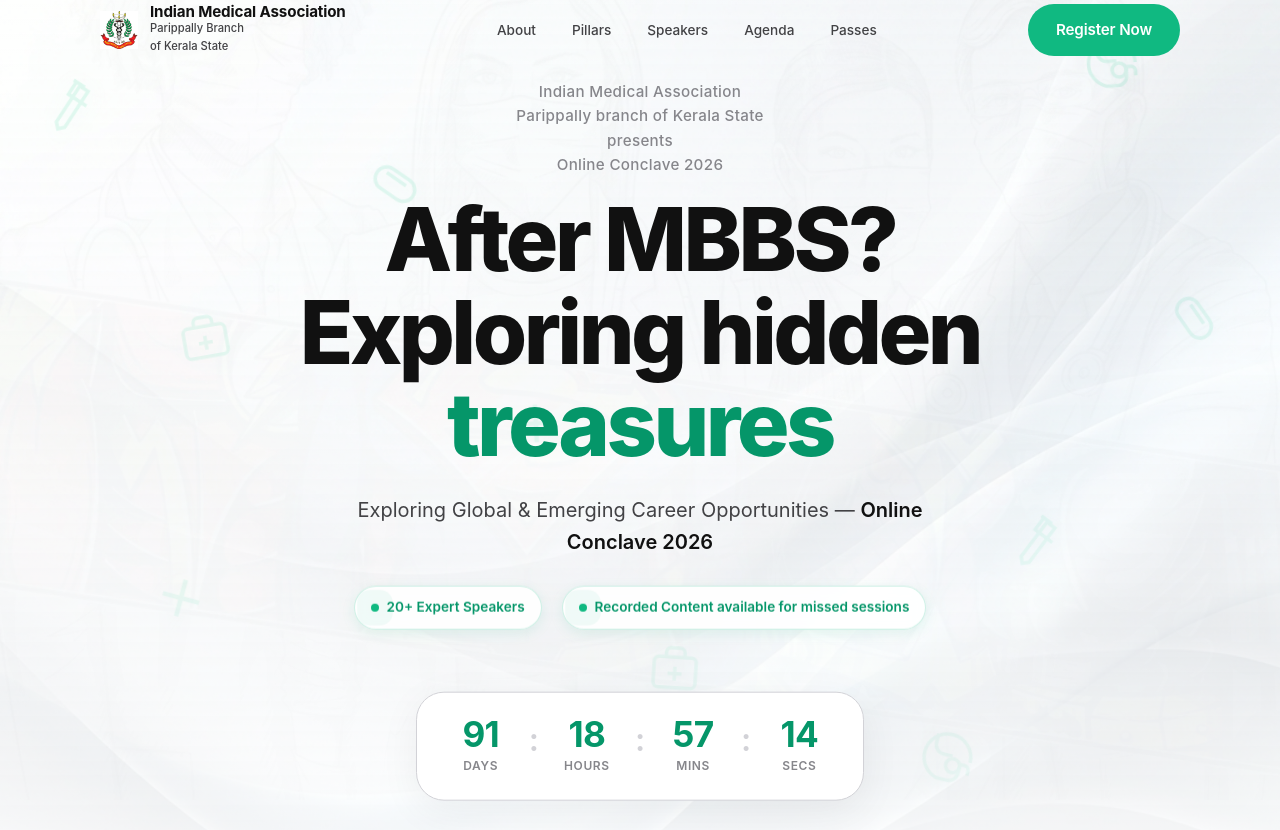
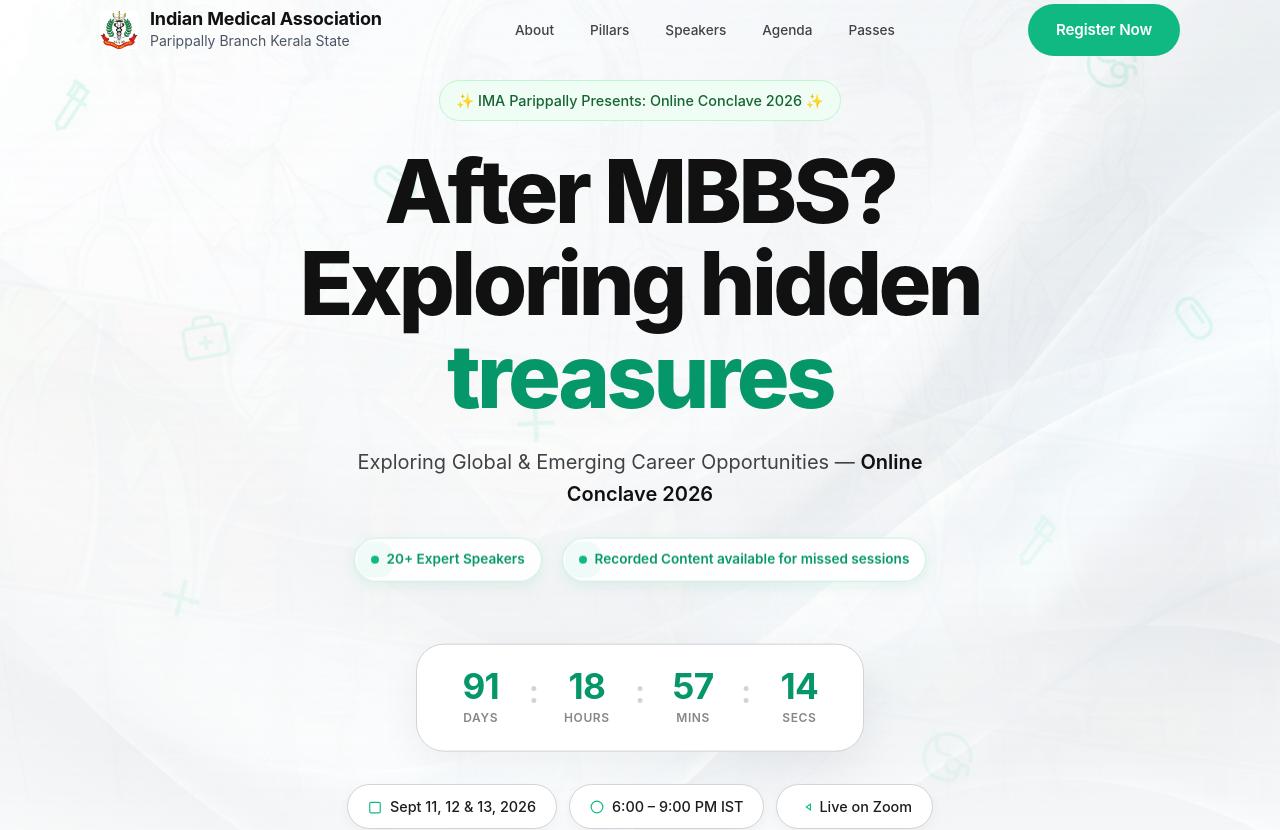
Before and after one commit to ASHxOnAIR-MEH/after-mbbs-conclave, a React (Vite) app: page / in a window 1280 px wide. Shown: the top 830 px of the page. Built offline with nearby package versions, Linux system fonts and the light colour scheme.

Commit message:
UI update: Navbar condensed text & Hero Event Badge

```diff
--- a/src/components/Hero.jsx
+++ b/src/components/Hero.jsx
@@ -19,12 +19,9 @@
       </div>
 
       <div className="hero-content container">
-        <p className="hero-presents">
-          <span>Indian Medical Association</span><br />
-          <span>Parippally branch of Kerala State</span><br />
-          <span>presents</span><br />
-          <span>Online Conclave 2026</span>
-        </p>
+        <div style={{ display: 'inline-block', backgroundColor: '#f0fdf4', border: '1px solid #bbf7d0', borderRadius: '9999px', padding: '8px 16px', color: '#166534', fontWeight: '500', marginBottom: '24px', fontSize: '0.9rem' }}>
+          ✨ IMA Parippally Presents: Online Conclave 2026 ✨
+        </div>
 
         <h1 className="hero-title">
           After MBBS?<br />
--- a/src/components/Navbar.jsx
+++ b/src/components/Navbar.jsx
@@ -33,10 +33,9 @@
         <div className="nav-inner">
           <a href="#hero" className="nav-logo" onClick={close}>
             <img src="/images/ima-logo.jpg" alt="IMA Logo" className="nav-logo-img" onError={(e) => e.target.style.display='none'} />
-            <div className="nav-logo-text">
-              <div className="nav-logo-name">Indian Medical Association</div>
-              <div className="nav-logo-sub">Parippally Branch</div>
-              <div className="nav-logo-sub">of Kerala State</div>
+            <div className="nav-logo-text" style={{ display: 'flex', flexDirection: 'column', justifyContent: 'center' }}>
+              <div className="nav-logo-name" style={{ fontWeight: 'bold', fontSize: '1.125rem', lineHeight: '1.2', color: 'var(--black-1)' }}>Indian Medical Association</div>
+              <div className="nav-logo-sub" style={{ color: '#4b5563', fontSize: '0.875rem', fontWeight: 'normal' }}>Parippally Branch Kerala State</div>
             </div>
           </a>
 
```
